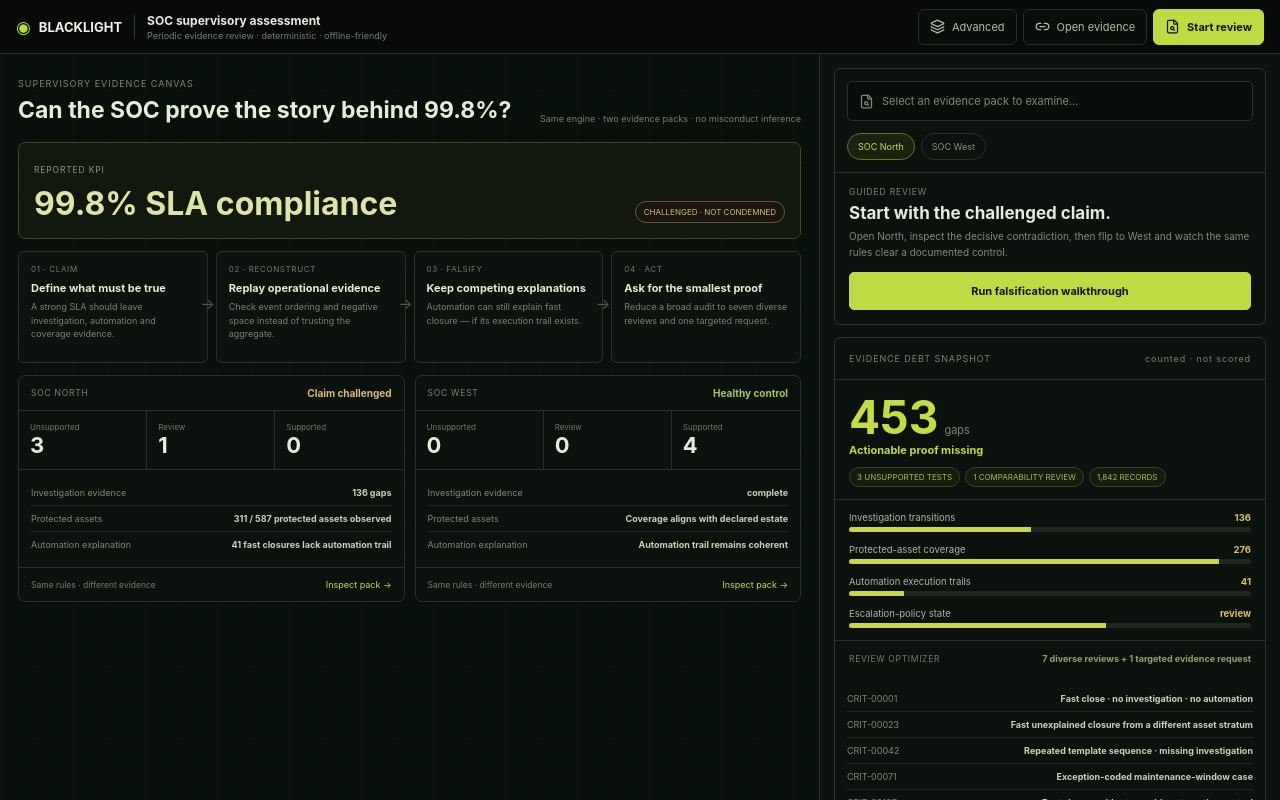
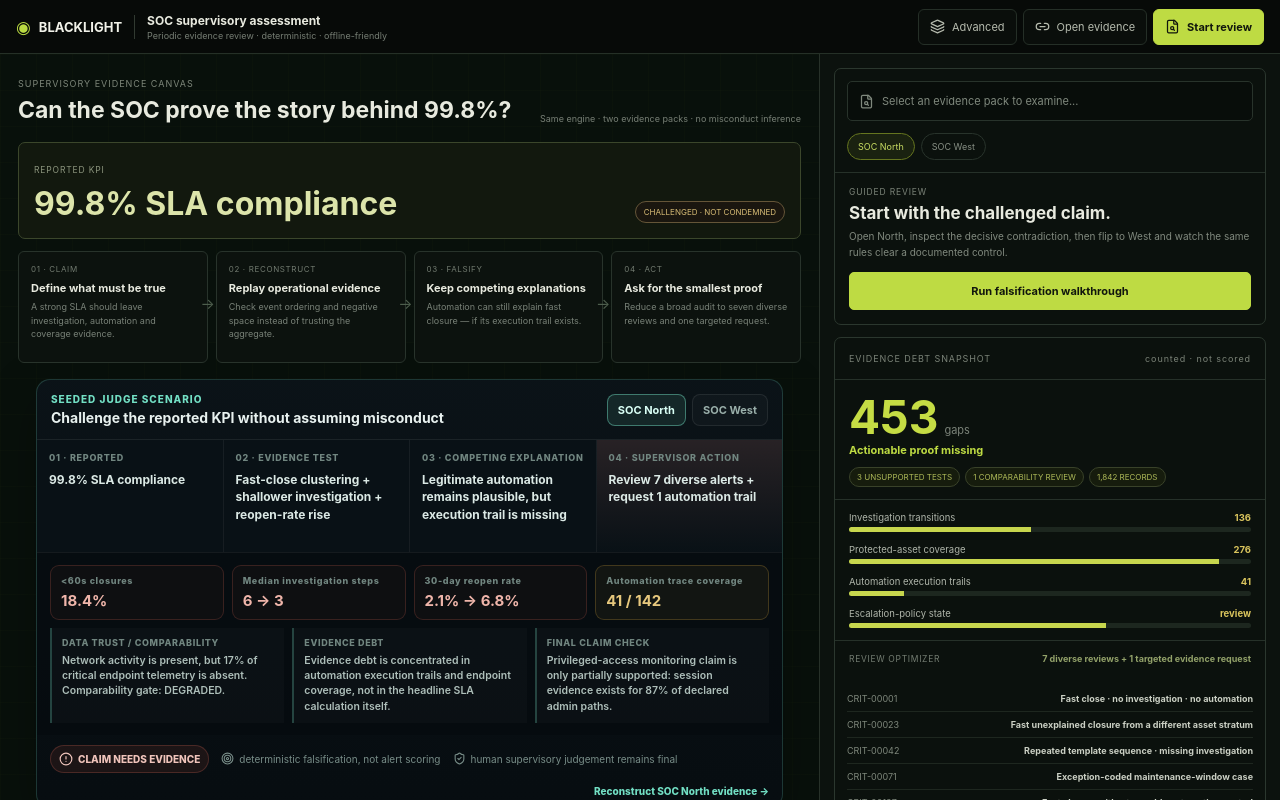
Before and after one commit to aadi-harale/blacklight-sat-sa, a Next.js app: page /workbench in a window 1280 px wide. Built offline with nearby package versions, Linux system fonts and the light colour scheme.

Commit message:
Bring full falsification chain into BLACKLIGHT judge workbench

```diff
--- a/app/workbench/page.tsx
+++ b/app/workbench/page.tsx
@@ -2,6 +2,7 @@ import Link from 'next/link';
 import {FileSearch,Layers,Link2} from 'lucide-react';
 import {assessDataset} from '@/lib/engine';
 import {DEMO_ASSET_PROFILE,makeDemoRecords,makeWestDemoRecords,WEST_ASSET_PROFILE} from '@/lib/demo';
+import {SocChallengeBar} from '@/components/SocChallengeBar';
 import './workbench.css';
 
 function pack(name:string,records:any[],profile:any){const a=assessDataset(records,{name,source:'demo',declaredCriticalAssets:profile.declaredCriticalAssets,claimedProtectedAssets:profile.claimedProtectedAssets,loadedAt:'2026-07-31T23:59:59.000Z'});return {a,unsupported:a.findings.filter(f=>f.verdict==='unsupported').length,review:a.findings.filter(f=>f.verdict==='review').length,supported:a.findings.filter(f=>f.verdict==='supported').length}}
@@ -26,7 +27,7 @@ export default function WorkbenchPage(){
         <div className="blCanvasTitle"><div><span>SUPERVISORY EVIDENCE CANVAS</span><h1>Can the SOC prove the story behind 99.8%?</h1></div><small>Same engine · two evidence packs · no misconduct inference</small></div>
         <div className="blClaim"><span>REPORTED KPI</span><div className="blClaimLine"><strong>99.8% SLA compliance</strong><em>CHALLENGED · NOT CONDEMNED</em></div></div>
         <div className="blFlow"><article><span>01 · CLAIM</span><b>Define what must be true</b><p>A strong SLA should leave investigation, automation and coverage evidence.</p></article><article><span>02 · RECONSTRUCT</span><b>Replay operational evidence</b><p>Check event ordering and negative space instead of trusting the aggregate.</p></article><article><span>03 · FALSIFY</span><b>Keep competing explanations</b><p>Automation can still explain fast closure — if its execution trail exists.</p></article><article><span>04 · ACT</span><b>Ask for the smallest proof</b><p>Reduce a broad audit to seven diverse reviews and one targeted request.</p></article></div>
-        <div className="blSocCompare"><SocCard kind="north" title="SOC North" state="Claim challenged" p={north} observed="311 / 587 protected assets observed" automation="41 fast closures lack automation trail" href="/evidence?soc=north"/><SocCard kind="west" title="SOC West" state="Healthy control" p={west} observed="Coverage aligns with declared estate" automation="Automation trail remains coherent" href="/evidence?soc=west"/></div>
+        <SocChallengeBar/>
       </div></section>
 
       <aside className="blPanel">
@@ -40,5 +41,4 @@ export default function WorkbenchPage(){
   </main>
 }
 
-function SocCard({kind,title,state,p,observed,automation,href}:{kind:'north'|'west';title:string;state:string;p:any;observed:string;automation:string;href:string}){return <article className={`blSoc ${kind}`}><div className="blSocHead"><span>{title.toUpperCase()}</span><b>{state}</b></div><div className="blSocStats"><div><span>Unsupported</span><b>{p.unsupported}</b></div><div><span>Review</span><b>{p.review}</b></div><div><span>Supported</span><b>{p.supported}</b></div></div><div className="blSocRows"><div><span>Investigation evidence</span><b>{kind==='north'?'136 gaps':'complete'}</b></div><div><span>Protected assets</span><b>{observed}</b></div><div><span>Automation explanation</span><b>{automation}</b></div></div><div className="blSocAction"><span>Same rules · different evidence</span><Link href={href}>Inspect pack →</Link></div></article>}
 function DebtRow({label,value}:{label:string;value:string}){return <div><span>{label}<b>{value}</b></span><i><em style={{width:value==='review'?'64%':`${Math.min(100,Math.max(12,Number(value)/3))}%`}}/></i></div>}
```
